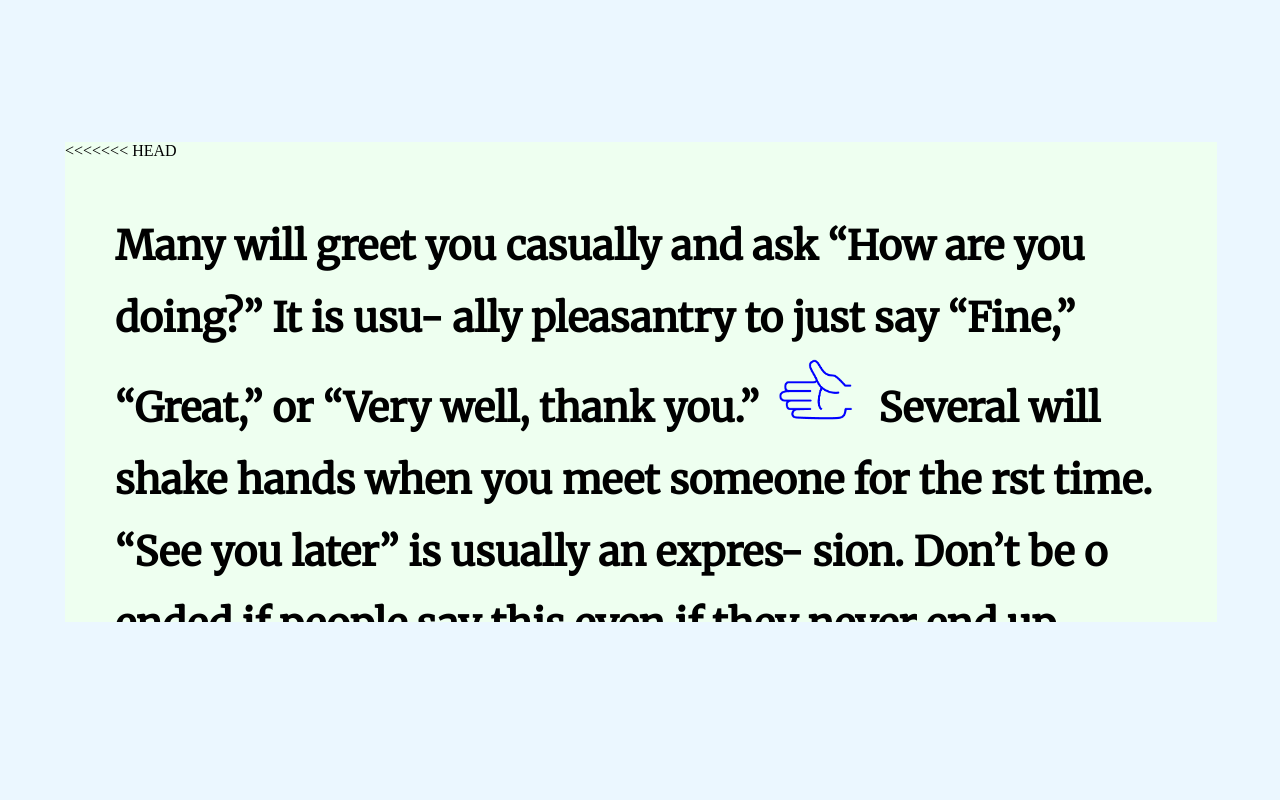
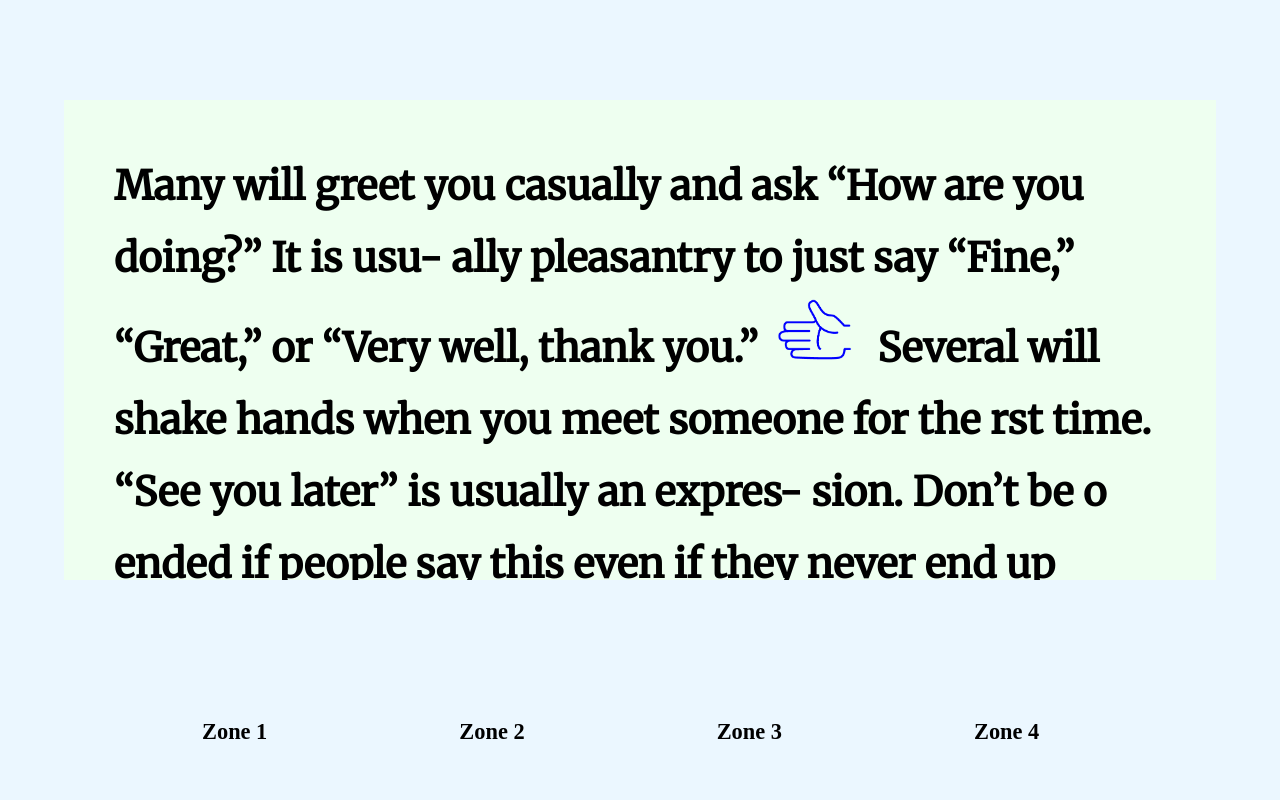
Before and after one commit to JanicePark/Unit14, a plain HTML site: page index.html in a window 1280 px wide. Shown: the top 800 px of the page. Drawn offline with nearby package versions, Linux system fonts and the light colour scheme.

Commit message:
changing desktop/phone view

```diff
--- a/index.html
+++ b/index.html
@@ -22,11 +22,11 @@
 </div>
 
 <div class = "narrativebox">
-<<<<<<< HEAD
+
 <p id = "zone1narrative"> Many will greet you casually and ask “How are you doing?” It is usu- ally pleasantry to just say “Fine,” “Great,” or “Very well, thank you.” <span> <img class = "resize"; img src = "icons/hand.png"> </span> Several will shake hands when you meet someone for the  rst time. “See you later” is usually an expres- sion. Don’t be o ended if people say this even if they never end up seeing you again. We usually don’t hug people when we greet each other for the  rst time. Maybe a er spending a few hours with that person you can give a casual hug. Classroom scene Tipping Teachers will encourage you to speak up or volunteer. Sometimes they may end up asking you to do so instead.  ey encourage stu- dents to talk and participate. American will tip 15% or more of the bill (or to calculate quickly, twice the tax amount) when dining in a restaurant. They may tip at a bar. Otherwise, if you’re at a cafe or getting food togo, you don’t need to tip.
-=======
+
 <p id = "zone1narrative"> Many will greet you casually and ask “How are you doing?” It is usu- ally pleasantry to just say “Fine,” “Great,” or “Very well, thank you.” Several will shake hands when you meet someone for the  rst time. “See you later” is usually an expres- sion. Don’t be o ended if people say this even if they never end up seeing you again. We usually don’t hug people when we greet each other for the  rst time. Maybe a er spending a few hours with that person you can give a casual hug. Classroom scene Tipping Teachers will encourage you to speak up or volunteer. Sometimes they may end up asking you to do so instead.  ey encourage stu- dents to talk and participate. American will tip 15% or more of the bill (or to calculate quickly, twice the tax amount) when dining in a restaurant. They may tip at a bar. Otherwise, if you’re at a cafe or getting food togo, you don’t need to tip.
->>>>>>> origin/master
+
 </p>
 </div>
 
--- a/style.css
+++ b/style.css
@@ -1,24 +1,30 @@
 body {
     background-color: #EBF7FF;
 }
-
+.bottombar{
+/*    border: 2px blue solid;*/
+    width: 100%;
+    height: 70px;
+    left: 10px;
+    bottom: 0px;
+    position: absolute;
+}
 .bottombar h1, h2{
-    top: 900px;
-    left: 15%;
-    display: inline-block;
-    margin-right: 270px;
+    padding-left: 16vw;
+    float: left;
+    font-family: "Atlas Grotesk";
     position: relative;
-    font-family: "Atlas Grotesk";
 
 }
 
 .narrativebox {
 /*    border: 2px blue solid;*/
+    top: 100px;
+    left: 5vw;
     width: 90%;
     height: 60%;
     position: absolute;
     margin: auto;
-    left: 65px;
     overflow-y: scroll;
     background-color: #EEFFF0;
 }
@@ -41,12 +47,48 @@ body {
 >>>>>>> origin/master
 }
 
-@media all and (max-width: 830px) {
-    h1 {}
+@media all and (max-width: 500px) {
+    .bottombar {
+    width: 70%;
+    left: 50px;
+    height: 250px;
+    top: 720px;
+    }
 
     h2 {
-    text-transform: uppercase;
-    font-size: 1.5rem;}
+    text-align: center;
+    margin-bottom: -10px;
+    padding-left: 100px;
+    }
+}
+
+@media all and (min-width: 500px) {
+    .bottombar {
+    width: 85%;
+    left: 50px;
+    height: 250px;
+    top: 720px;
+    }
+
+     h2 {
+    text-align: center;
+    margin-bottom: -10px;
+    padding-left: 150px;
+    }
 }
 
 @media all and (min-width: 1000px) {
+    .bottombar {
+    width: 99%;
+    left: 10px;
+    height: 100px;
+    top: 700px;
+    }
+    h2 {
+    text-align: left;
+    font-size: 1.4rem;
+    padding-left: 15vw;
+    margin-bottom: 0px;
+/*    margin-right: 100px;*/
+    }
+}
```
